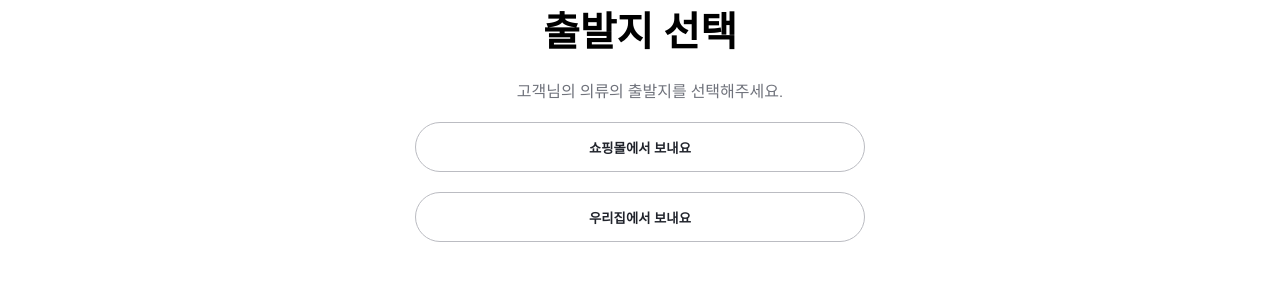
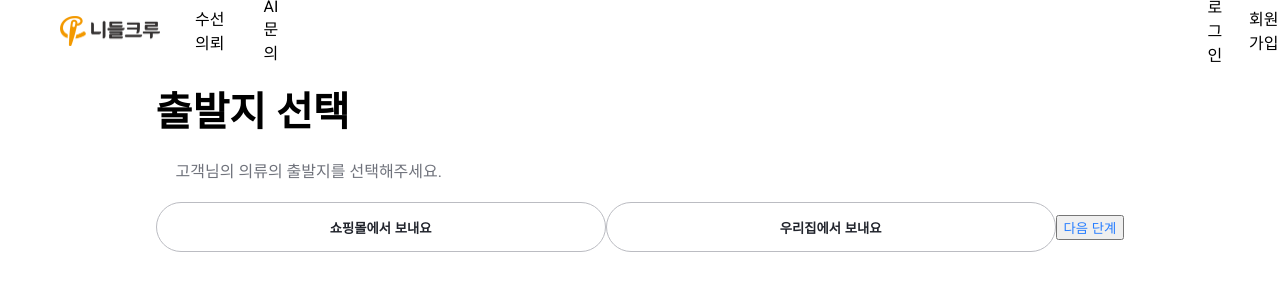
Before and after one commit to GongGitBab/needlecrew_frontend, a React (Create React App) app: page /RepairRequest in a window 1280 px wide. Shown: the top 300 px of the page. Built offline with nearby package versions, Linux system fonts and the light colour scheme.

Commit message:
FEAT :: 버튼 누르면 페이지 이동 기능 추가

```diff
--- a/src/components/RepairRequest/RepairRequest.jsx
+++ b/src/components/RepairRequest/RepairRequest.jsx
@@ -1,36 +1,81 @@
 import styled from "styled-components";
+import { useState } from "react";
+import Header from "../Header/Header";
 
-export default function RepairRequest() {
+const RepairRequest = () => {
+  const [page, setPage] = useState(1);
+
+  const buttonClick = () => {
+    setPage(page + 1);
+  };
+
+  const backButtonClick = () => {
+    if (page > 1) {
+      setPage(page - 1);
+    }
+  };
+
+  const renderPage = () => {
+    switch (page) {
+      case 1:
+        return (
+          <div>
+            <Title>출발지 선택</Title>
+            <SubTitle>고객님의 의류의 출발지를 선택해주세요.</SubTitle>
+            <SelectButton>쇼핑몰에서 보내요</SelectButton>
+            <SelectButton>우리집에서 보내요</SelectButton>
+            <Button onClick={buttonClick}>다음 단계</Button>
+          </div>
+        );
+      case 2:
+        return (
+          <div>
+            <Title>의류 선택</Title>
+            <SubTitle>어떤 옷을 수선하고 싶으세요?</SubTitle>
+            <SelectButton>하의</SelectButton>
+            <SelectButton>상의</SelectButton>
+            <SelectButton>아우터</SelectButton>
+            <SelectButton>원피스</SelectButton>
+            <SelectButton>정장/교복</SelectButton>
+            <Button onClick={buttonClick}>다음 단계</Button>
+          </div>
+        );
+      // 다른 페이지에 대한 내용 추가
+      default:
+        return null;
+    }
+  };
+
   return (
     <RepairRequestDiv>
-      <Title>출발지 선택</Title>
-      <SubTitle>고객님의 의류의 출발지를 선택해주세요.</SubTitle>
-      <SelectButton>쇼핑몰에서 보내요</SelectButton>
-      <SelectButton>우리집에서 보내요</SelectButton>
+      <Header />
+      {renderPage()}
+      {page > 1 && <Button onClick={backButtonClick}>이전 단계</Button>}
     </RepairRequestDiv>
   );
-}
+};
 
-let RepairRequestDiv = styled.div`
+const RepairRequestDiv = styled.div`
+  margin-top: 80px;
   display: flex;
   justify-content: center;
   align-items: center;
   flex-direction: column;
 `;
 
-let Title = styled.div`
+const Title = styled.div`
   font-size: 40px;
   font-weight: bold;
   color: black;
   margin-bottom: 20px;
 `;
 
-let SubTitle = styled.p`
+const SubTitle = styled.p`
   color: #70737c;
   margin-bottom: 20px;
 `;
 
-let SelectButton = styled.button`
+const SelectButton = styled.button`
   color: #21242c;
   font-weight: 600;
   border-radius: 30px;
@@ -40,3 +85,9 @@ let SelectButton = styled.button`
   margin-bottom: 20px;
   background-color: white;
 `;
+
+const Button = styled.button`
+  color: #257cff;
+`;
+
+export default RepairRequest;
```
